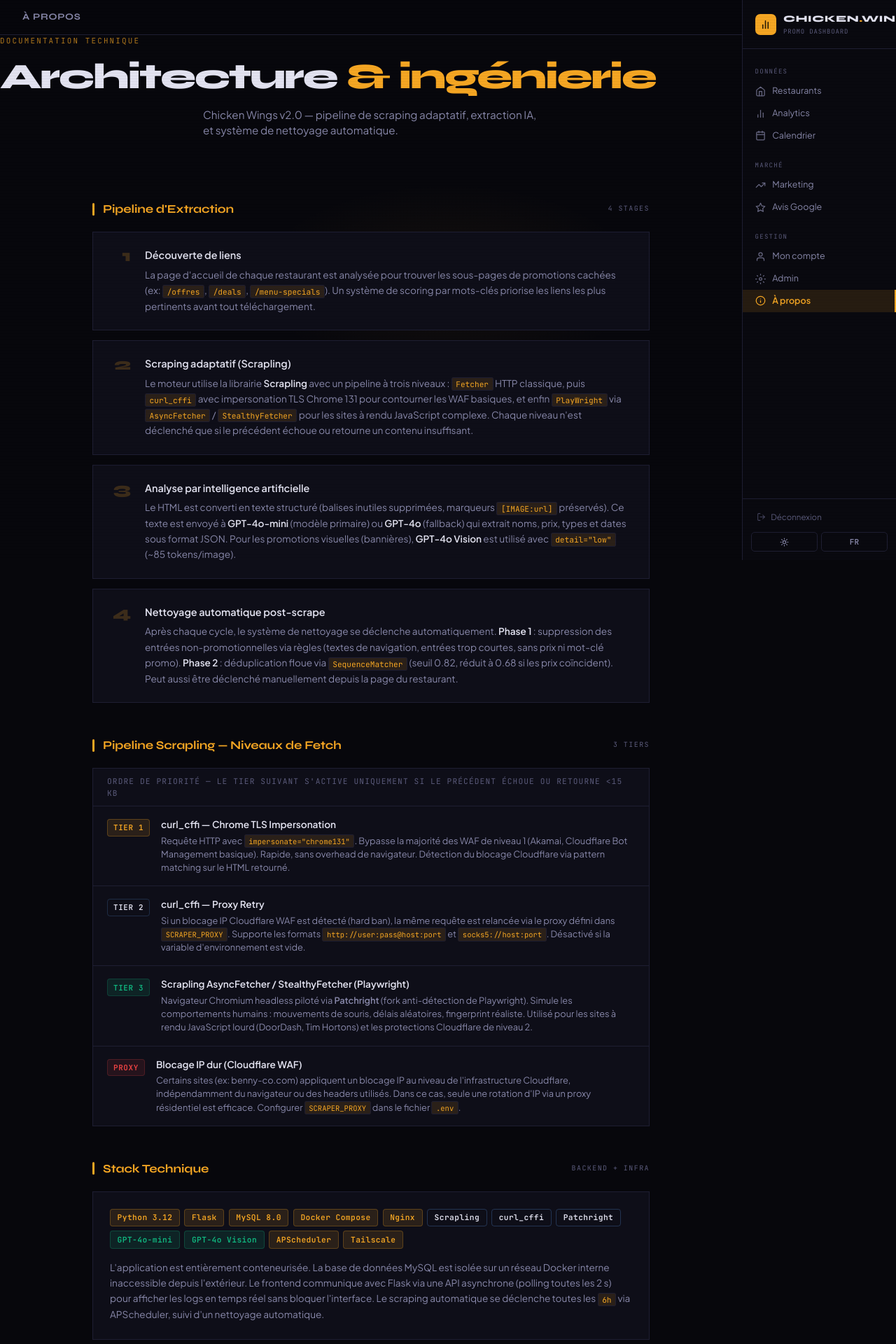
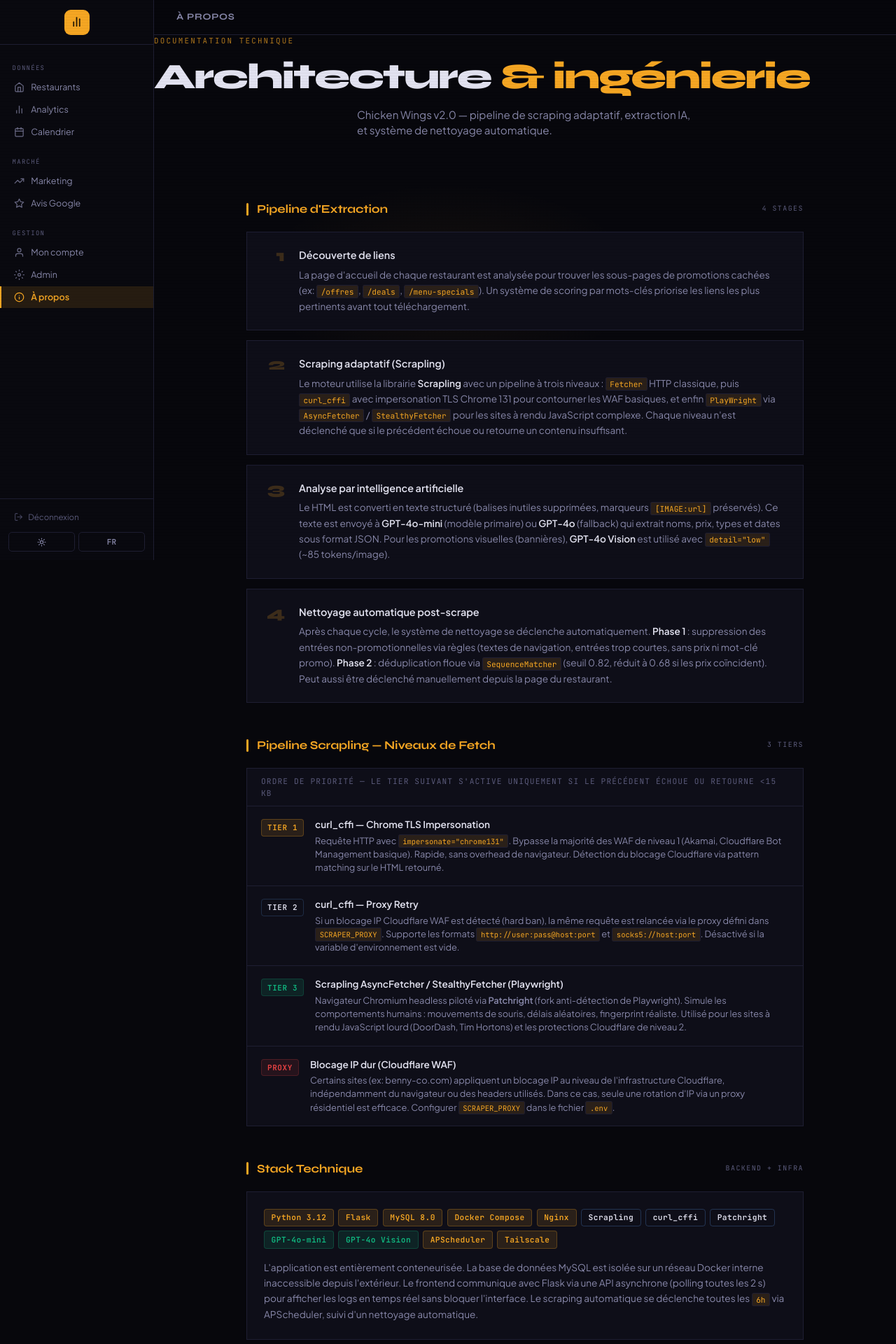
Before and after one commit to AzLeCurieux/8INF309---Stage-projet-I, a Flask app: page /about in a window 1280 px wide. Shown: the top 1920 px of the page at 70% size. Run offline with Flask 3, Linux system fonts and the light colour scheme; the visitor is signed in with stand-in values (Sample User, id 1); data that the repository does not hold is empty; parts of the project's set-up code (start-up, migrations or seed data) failed here and were passed over.

Commit message:
design: sidebar gauche, logo icône seule sans texte

```diff
--- a/templates/base.html
+++ b/templates/base.html
@@ -48,19 +48,17 @@
     /* ── Sidebar ───────────────────────────────────────────── */
     .sidebar {
       width: 220px; flex-shrink: 0;
-      position: fixed; right: 0; top: 0; bottom: 0;
-      background: #09090f; border-left: 1px solid var(--border);
+      position: fixed; left: 0; top: 0; bottom: 0;
+      background: #09090f; border-right: 1px solid var(--border);
       display: flex; flex-direction: column;
       overflow-y: auto; z-index: 100;
     }
     [data-theme="light"] .sidebar { background: #f0f0f8; }
 
-    .sb-logo { padding: 1.1rem 1.1rem 1rem; border-bottom: 1px solid var(--border); flex-shrink: 0; }
-    .sb-logo-link { display: flex; align-items: center; gap: 0.65rem; text-decoration: none; }
-    .sb-logo-icon { width: 30px; height: 30px; background: var(--accent); border-radius: 7px; display: flex; align-items: center; justify-content: center; flex-shrink: 0; }
-    .sb-logo-name { font-family: 'Syne', sans-serif; font-weight: 800; font-size: 13px; letter-spacing: 0.05em; color: var(--text); }
-    .sb-logo-name span { color: var(--accent); }
-    .sb-logo-sub { font-family: 'JetBrains Mono', monospace; font-size: 9px; color: var(--muted); letter-spacing: 0.09em; text-transform: uppercase; margin-top: 2px; }
+    .sb-logo { padding: 0.85rem; border-bottom: 1px solid var(--border); flex-shrink: 0; display: flex; justify-content: center; }
+    .sb-logo-link { display: flex; align-items: center; justify-content: center; text-decoration: none; }
+    .sb-logo-icon { width: 36px; height: 36px; background: var(--accent); border-radius: 9px; display: flex; align-items: center; justify-content: center; flex-shrink: 0; transition: opacity 0.15s; }
+    .sb-logo-link:hover .sb-logo-icon { opacity: 0.85; }
 
     .sb-nav { flex: 1; padding: 0.4rem 0 0.5rem; overflow-y: auto; }
 
@@ -72,11 +70,11 @@
     .sb-link {
       display: flex; align-items: center; gap: 0.6rem;
       padding: 0.45rem 1.1rem; font-size: 12.5px; color: var(--muted-hi);
-      text-decoration: none; border-right: 2px solid transparent;
+      text-decoration: none; border-left: 2px solid transparent;
       transition: all 0.12s; white-space: nowrap; line-height: 1.4;
     }
-    .sb-link:hover { color: var(--text); background: rgba(255,255,255,0.04); border-right-color: var(--border-hi); }
-    .sb-link.sb-active { color: var(--accent); background: var(--accent-dim); border-right-color: var(--accent); font-weight: 600; }
+    .sb-link:hover { color: var(--text); background: rgba(255,255,255,0.04); border-left-color: var(--border-hi); }
+    .sb-link.sb-active { color: var(--accent); background: var(--accent-dim); border-left-color: var(--accent); font-weight: 600; }
     .sb-link svg { flex-shrink: 0; opacity: 0.75; }
     .sb-link:hover svg, .sb-link.sb-active svg { opacity: 1; }
 
@@ -123,7 +121,7 @@
     .tb-btn:hover { border-color: var(--accent); color: var(--accent); background: var(--accent-dim); }
 
     /* ── Main area ─────────────────────────────────────────── */
-    .main-area { margin-right: 220px; flex: 1; display: flex; flex-direction: column; min-height: 100vh; }
+    .main-area { margin-left: 220px; flex: 1; display: flex; flex-direction: column; min-height: 100vh; }
     .top-bar {
       position: sticky; top: 0; z-index: 50;
       background: rgba(7,7,12,0.94); backdrop-filter: blur(20px);
@@ -165,7 +163,7 @@
     .job-logs { background: var(--bg); border: 1px solid var(--border); border-radius: 5px; font-family: 'JetBrains Mono', monospace; font-size: 10px; color: var(--muted); padding: 0.5rem; height: 80px; overflow-y: auto; line-height: 1.6; }
 
     /* ── Responsive ────────────────────────────────────────── */
-    @media (max-width: 900px) { .sidebar { display: none; } .main-area { margin-right: 0; } }
+    @media (max-width: 900px) { .sidebar { display: none; } .main-area { margin-left: 0; } }
 
     {% block extra_styles %}{% endblock %}
   </style>
@@ -178,15 +176,11 @@
 <aside class="sidebar">
 
   <div class="sb-logo">
-    <a href="/" class="sb-logo-link">
+    <a href="/" class="sb-logo-link" title="Chicken Wings — Promo Dashboard">
       <div class="sb-logo-icon">
-        <svg width="15" height="15" viewBox="0 0 24 24" fill="none" stroke="rgba(0,0,0,0.85)" stroke-width="2.5" stroke-linecap="round" stroke-linejoin="round">
+        <svg width="17" height="17" viewBox="0 0 24 24" fill="none" stroke="rgba(0,0,0,0.85)" stroke-width="2.5" stroke-linecap="round" stroke-linejoin="round">
           <line x1="18" y1="20" x2="18" y2="6"/><line x1="12" y1="20" x2="12" y2="3"/><line x1="6" y1="20" x2="6" y2="12"/>
         </svg>
-      </div>
-      <div>
-        <div class="sb-logo-name">CHICKEN<span>.</span>WINGS</div>
-        <div class="sb-logo-sub">Promo Dashboard</div>
       </div>
     </a>
   </div>
```
